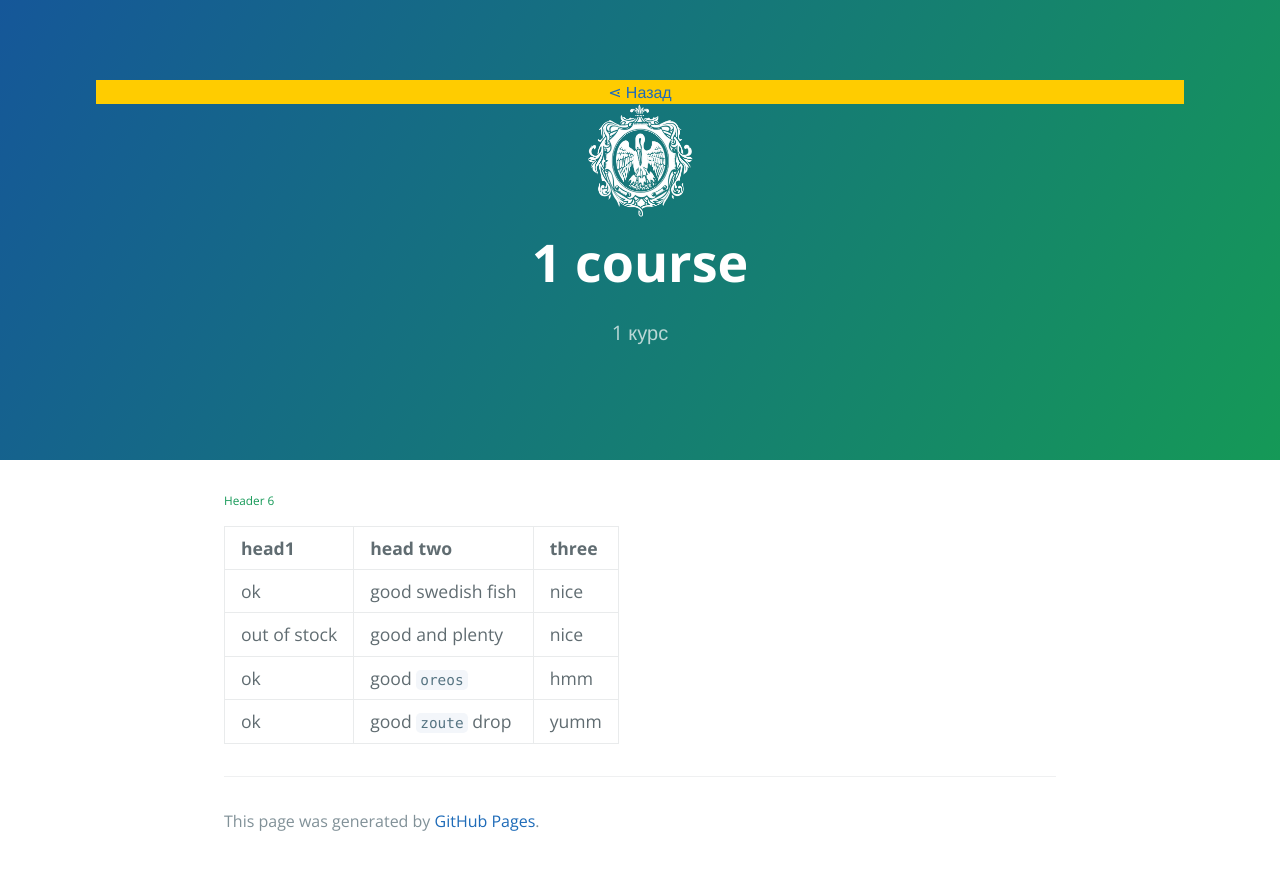
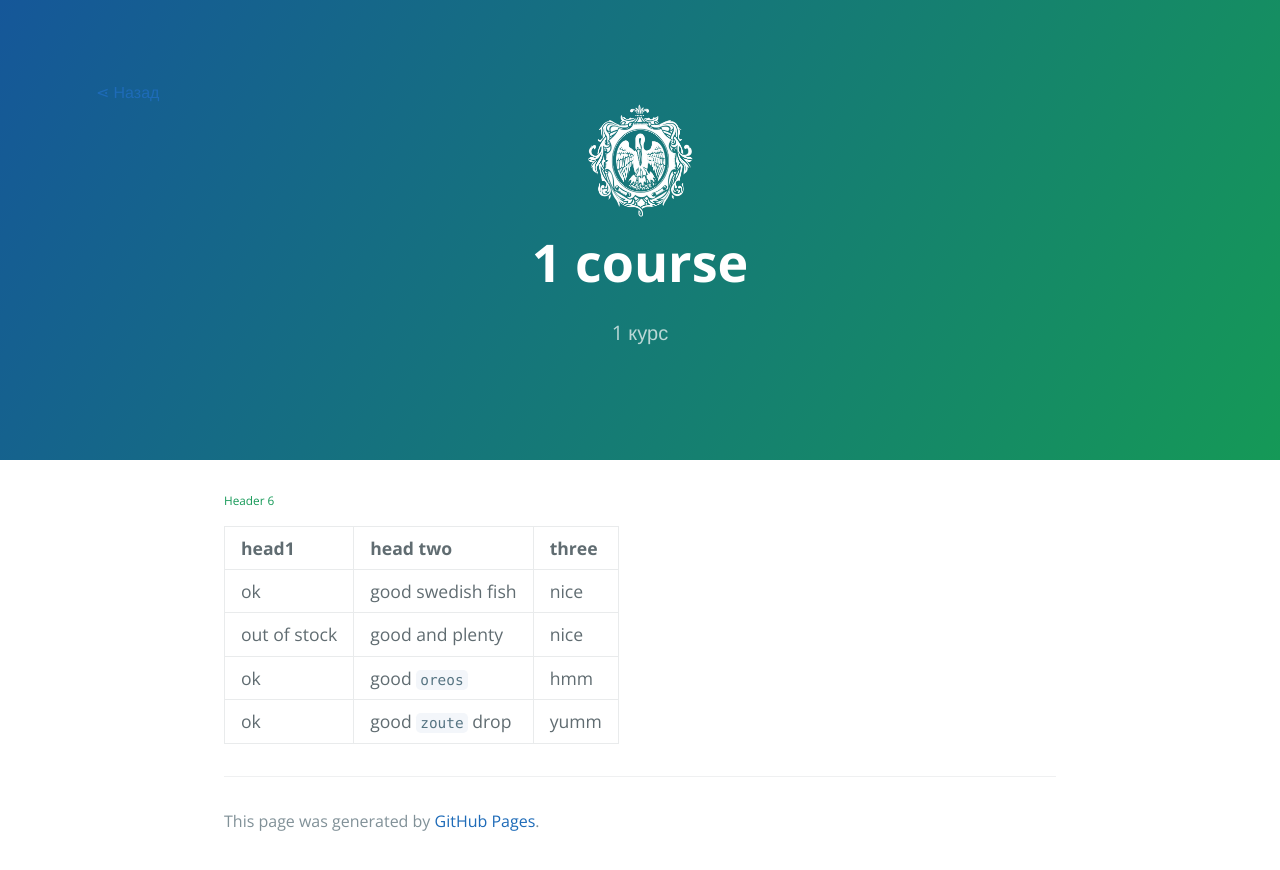
Before and after one commit to Yalkinzsun/Yalkinzsun.github.io, a Jekyll site: the page built from 1_course.md, in a window 1280 px wide. Shown: the top 870 px of the page. Built offline with Jekyll 4.4.1, drawn with Linux system fonts in a browser that asks for light colours.

Commit message:
Update jekyll-theme-cayman.scss

```diff
--- a/_sass/jekyll-theme-cayman.scss
+++ b/_sass/jekyll-theme-cayman.scss
@@ -35,8 +35,9 @@ body {
 }
 
 #go_back {
- align:left;
- background: #fc0;
+ text-align:left;
+ font-size: 16px;
+ color:#fc0;
 }
 
 a {
```
